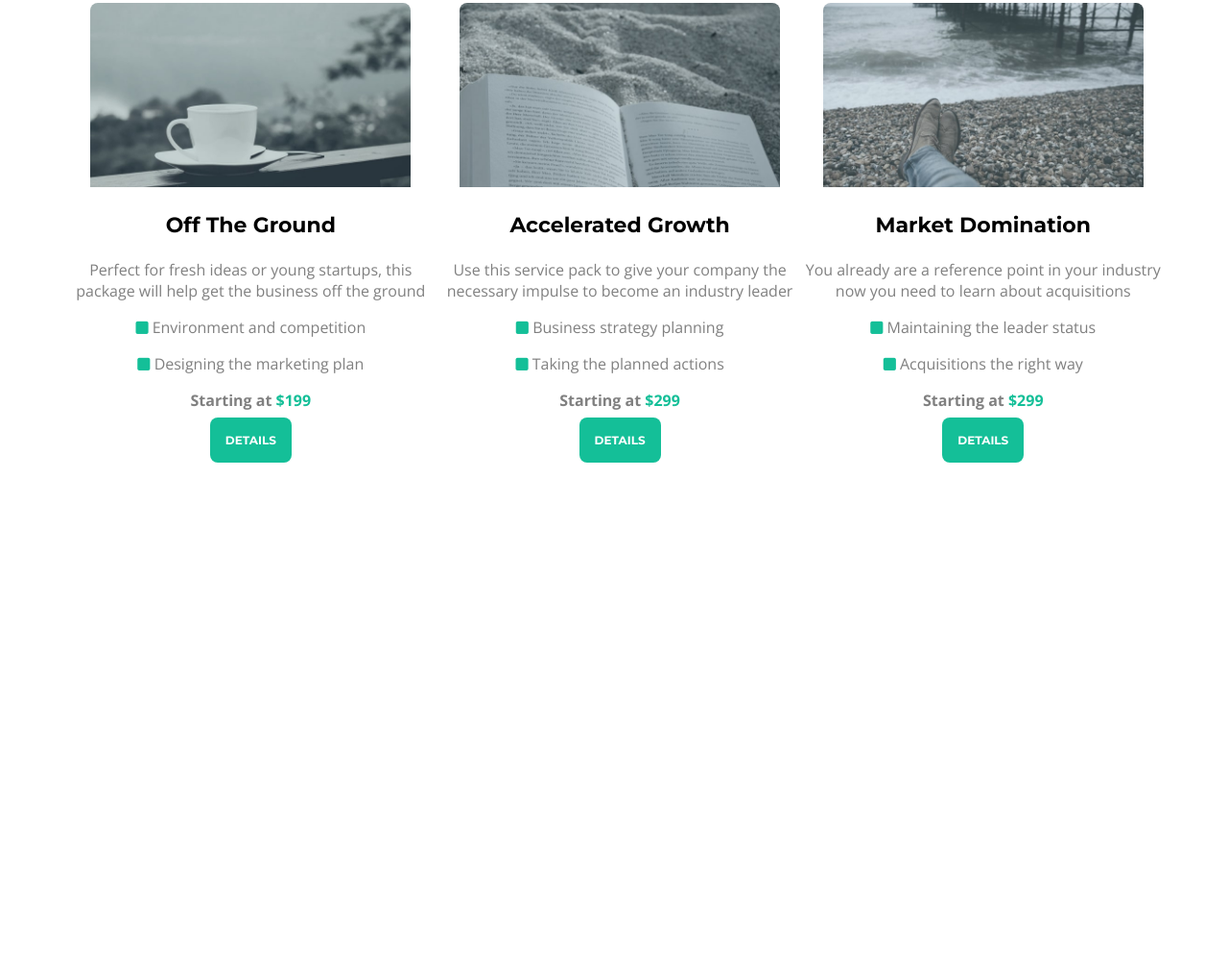
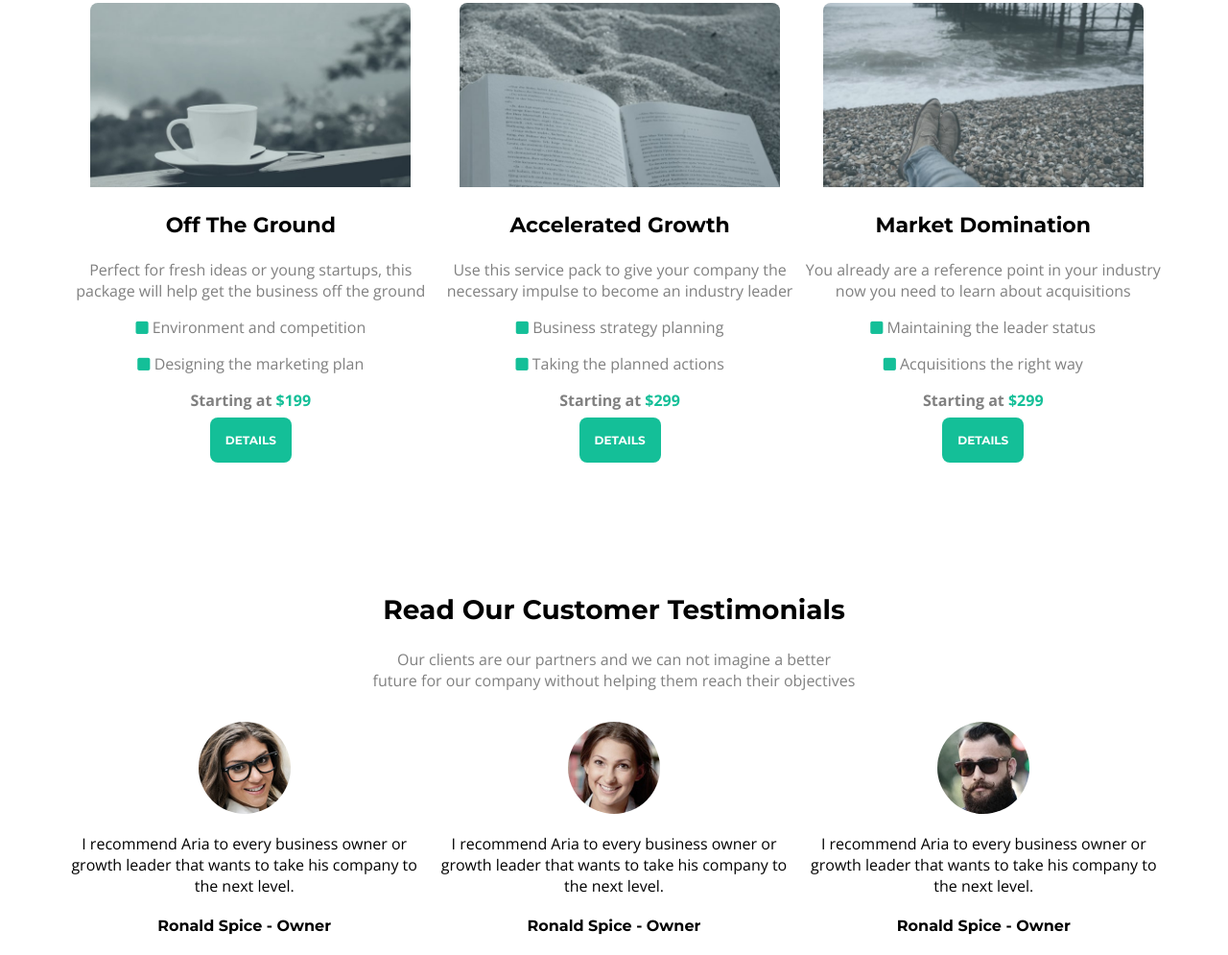
Before and after one commit to ElcanQuliyev/Aria-template, a plain HTML site: page index.html in a window 1280 px wide. Shown: the part 2131-3126 px from the top of the page at 96% size. Before the commit the page ends 2726 px from the top, so only its background shows below. Drawn offline with nearby package versions, Linux system fonts and the light colour scheme.

Commit message:
Testimonials added

```diff
--- a/Css/main.css
+++ b/Css/main.css
@@ -323,11 +323,13 @@ section#services {
           color: #14bf98;
           font-size: 15px;
         }
-        p.price{
+
+        p.price {
           font-size: 16px;
           font-weight: 700;
           padding: 0px 0px 4px;
-          span.num{
+
+          span.num {
             color: #14bf98;
           }
         }
@@ -353,3 +355,52 @@ section#services {
 }
 
 /* Services end */
+
+/* Testimonials start */
+section#testimonial {
+  div.testtext {
+    text-align: center;
+    margin-bottom: 32px;
+    h2 {
+      font-size: 28px;
+      font-family: 'Montserrat', sans-serif;
+      font-weight: 700;
+    }
+
+    p {
+      font-size: 16px;
+      color: gray;
+      font-family: 'Open Sans', sans-serif;
+      font-weight: 400;
+    }
+
+  }
+
+  div.cards {
+    display: flex;
+    gap: 16px;
+    justify-content: center;
+    div.card {
+      text-align: center;
+      img {
+        border-radius: 50%;
+        width: 96px;
+        height: 96px;
+      }
+
+      p {
+        font-family: 'Open Sans', sans-serif;
+        font-weight: 400;
+        font-size: 16px;
+      }
+
+      h4 {
+        font-family: 'Montserrat', sans-serif;
+        font-weight: 700;
+        font-size: 16px;
+      }
+    }
+  }
+}
+
+/* Testimonials end */
--- a/index.html
+++ b/index.html
@@ -161,7 +161,34 @@
     </div>
   </section>
   <section></section>
-  <section></section>
+  <section id="testimonial" class="container">
+    <div class="testtext">
+      <h2>Read Our Customer Testimonials</h2>
+      <p>Our clients are our partners and we can not imagine a better <br>future for our company without helping them reach
+        their objectives</p>
+    </div>
+    <div class="cards">
+      <div class="card">
+        <img src="images/testimonial-1.jpg" alt="">
+        <p>I recommend Aria to every business owner or growth leader that wants to take his company to the next level.
+        </p>
+        <h4>Ronald Spice - Owner</h4>
+      </div>
+      <div class="card">
+        <img src="images/testimonial-2.jpg" alt="">
+        <p>I recommend Aria to every business owner or growth leader that wants to take his company to the next level.
+        </p>
+        <h4>Ronald Spice - Owner</h4>
+      </div>
+      <div class="card">
+        <img src="images/testimonial-3.jpg" alt="">
+        <p>I recommend Aria to every business owner or growth leader that wants to take his company to the next level.
+        </p>
+        <h4>Ronald Spice - Owner</h4>
+      </div>
+    </div>
+
+  </section>
   <section></section>
   <section></section>
   <section></section>
```
